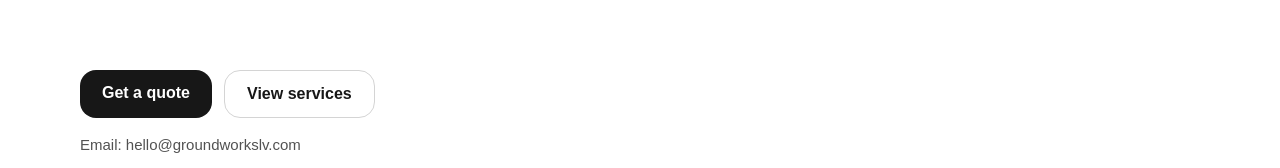
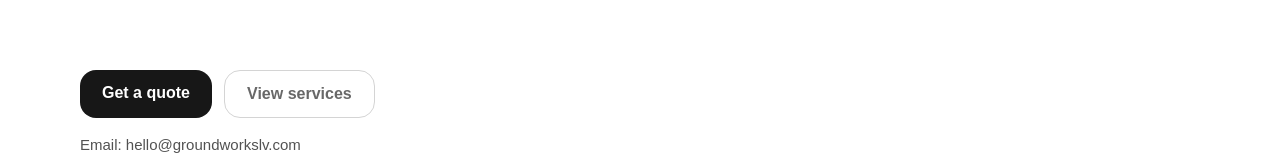
Before and after one commit to cmkmchase/groundworkslv-1, a React (Vite) app: page / in a window 1280 px wide. Shown: the part 483-651 px from the top of the page. Built offline with nearby package versions, Linux system fonts and the light colour scheme; a web font is replaced by a local one.

Commit message:
button colors

```diff
--- a/src/react-app/styles/global.css
+++ b/src/react-app/styles/global.css
@@ -172,11 +172,11 @@ main {
 .button-secondary {
   border: 1px solid #d4d4d4;
   background: #ffffff;
-  color: #171717;
+  color: var(--color-neutral);
 }
 
 .button-secondary:hover {
-  background: #f7f7f7;
+  background: var(--color-accent);
 }
 
 .hero-actions {
```
